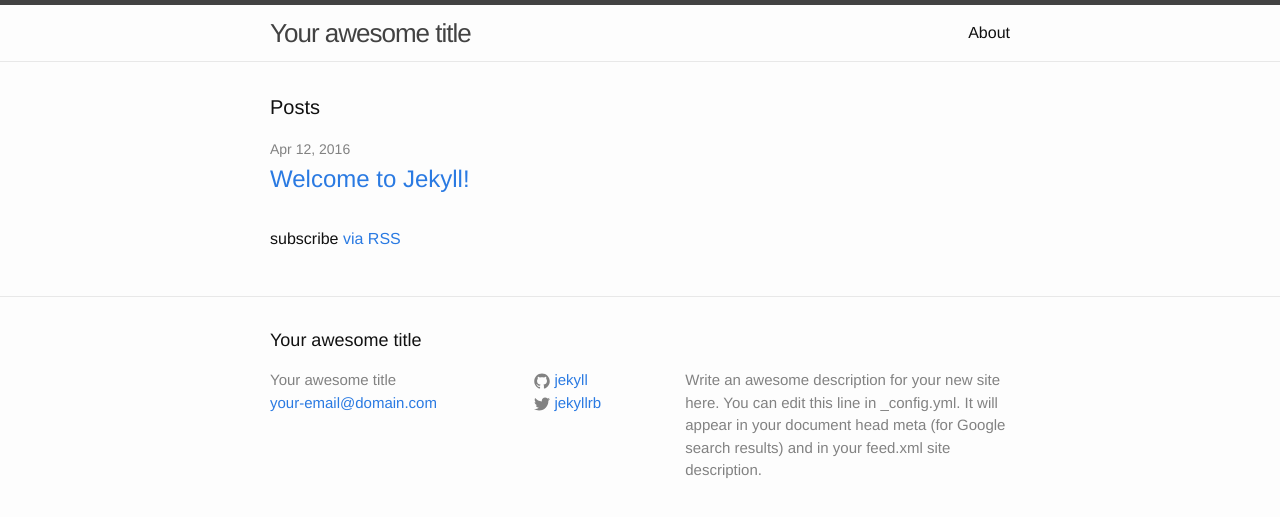
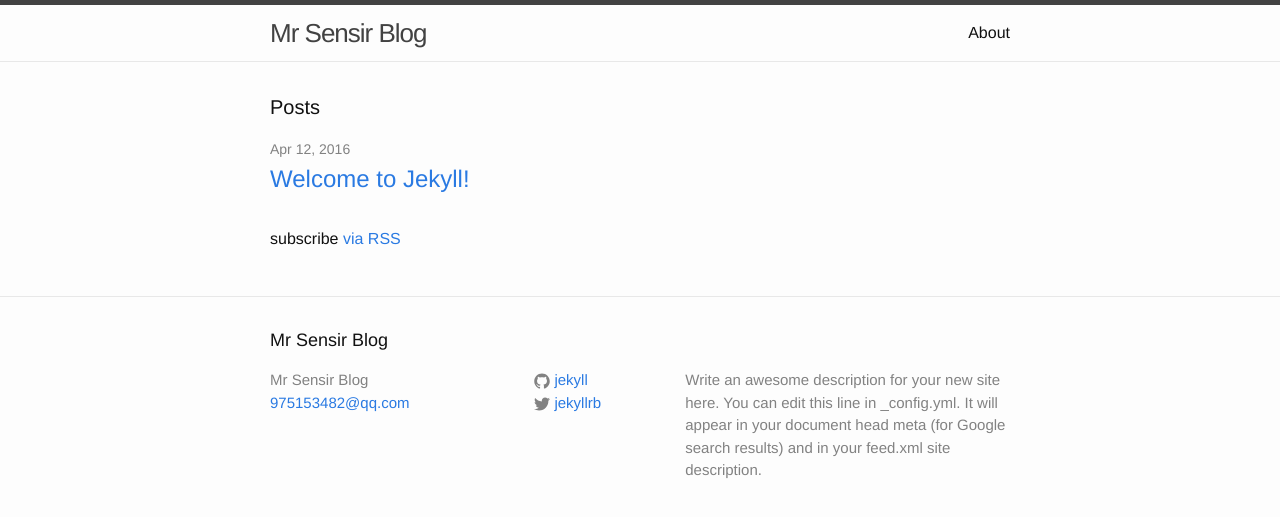
Before and after one commit to shenzhongyu/blog, a Jekyll site: the page built from index.html, in a window 1280 px wide. Shown: the top 517 px of the page. Built offline with Jekyll 4.4.1, drawn with Linux system fonts in a browser that asks for light colours.

Commit message:
update_config

```diff
--- a/_config.yml
+++ b/_config.yml
@@ -6,13 +6,13 @@
 # 'jekyll serve'. If you change this file, please restart the server process.
 
 # Site settings
-title: Your awesome title
-email: your-email@domain.com
+title: Mr Sensir Blog
+email: 975153482@qq.com
 description: > # this means to ignore newlines until "baseurl:"
   Write an awesome description for your new site here. You can edit this
   line in _config.yml. It will appear in your document head meta (for
   Google search results) and in your feed.xml site description.
-baseurl: "" # the subpath of your site, e.g. /blog
+baseurl: "/blog" # the subpath of your site, e.g. /blog
 url: "http://yourdomain.com" # the base hostname & protocol for your site
 twitter_username: jekyllrb
 github_username:  jekyll
```
